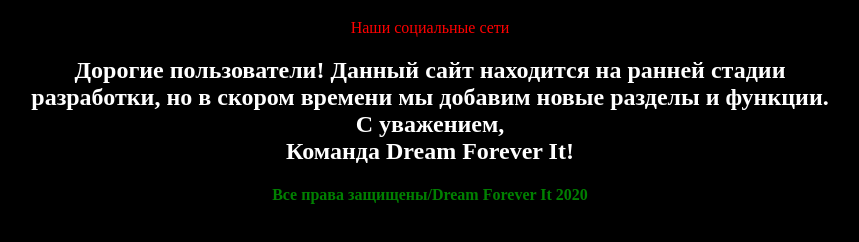
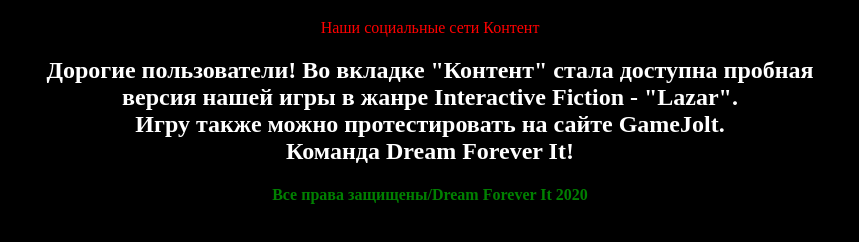
Before and after one commit to dreamforeverit/dreamforeverit.github.io, a plain HTML site: page index.html in a window 1280 px wide. Shown: the part 178-420 px from the top of the page, without its empty margins (210-1069 px from the left). Drawn offline with Linux system fonts and the light colour scheme.

Commit message:
Update index.html

```diff
--- a/index.html
+++ b/index.html
@@ -12,10 +12,11 @@
     <h1>...</h1>
     <div class="group-item">
       <a href="social.html">Наши социальные сети</a>
+      <a href="content.html">Контент</a>
     </div>
-    <h2>Дорогие пользователи! Данный сайт находится на ранней стадии<br>
-    разработки, но в скором времени мы добавим новые разделы и функции.<br>
-    С уважением,<br>
+    <h2>Дорогие пользователи! Во вкладке "Контент" стала доступна пробная<br>
+      версия нашей игры в жанре Interactive Fiction - "Lazar".<br>
+      Игру также можно протестировать на сайте GameJolt.<br>
     Команда Dream Forever It!</h2>
     <h4>Все права защищены/Dream Forever It 2020</h4>
   </body>
```
